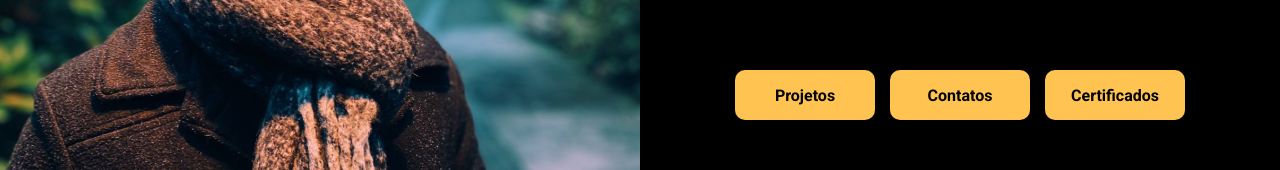
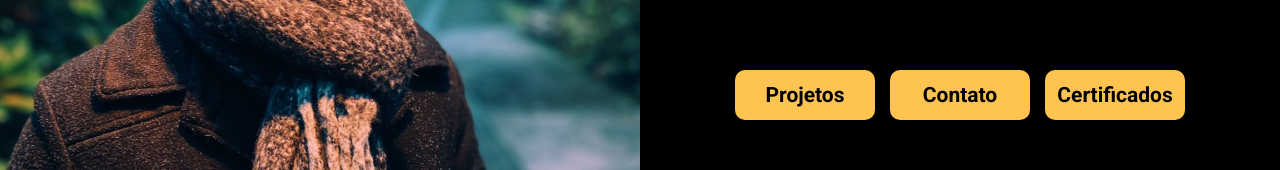
Before and after one commit to devbpatriciocosta/portfolio-bruno-patricio, a Next.js app: page / in a window 1280 px wide. Shown: the part 410-580 px from the top of the page. Built offline with nearby package versions, Linux system fonts and the light colour scheme.

Commit message:
Link scroll

```diff
--- a/src/components/layout/intro/Intro.jsx
+++ b/src/components/layout/intro/Intro.jsx
@@ -1,4 +1,5 @@
 import styled from "styled-components";
+import { Link } from "react-scroll";
 
 import IconImages from "../../iconImages/IconImages";
 import H1 from "../../../typograph/H1";
@@ -96,9 +97,15 @@ export default function Intro({ children, image }) {
             <H6>Web dev and passionate learner</H6>
           </StyledInfo>
           <StyledContainerButtons>
-            <Button>Projetos</Button>
-            <Button>Contatos</Button>
-            <Button>Certificados</Button>
+            <Link to='works' smooth={true} offset={14} duration={800} >
+              <Button>Projetos</Button>
+            </Link>
+            <Link to='contato' smooth={true} offset={-70} duration={800} >
+              <Button>Contato</Button>
+            </Link>
+            <Link to='certificado' smooth={true} offset={10} duration={800} >
+              <Button>Certificados</Button>
+            </Link>
           </StyledContainerButtons>
           <StyledIconContainer>
             <IconImages imageName="JsIcon" type="svg" />
```
